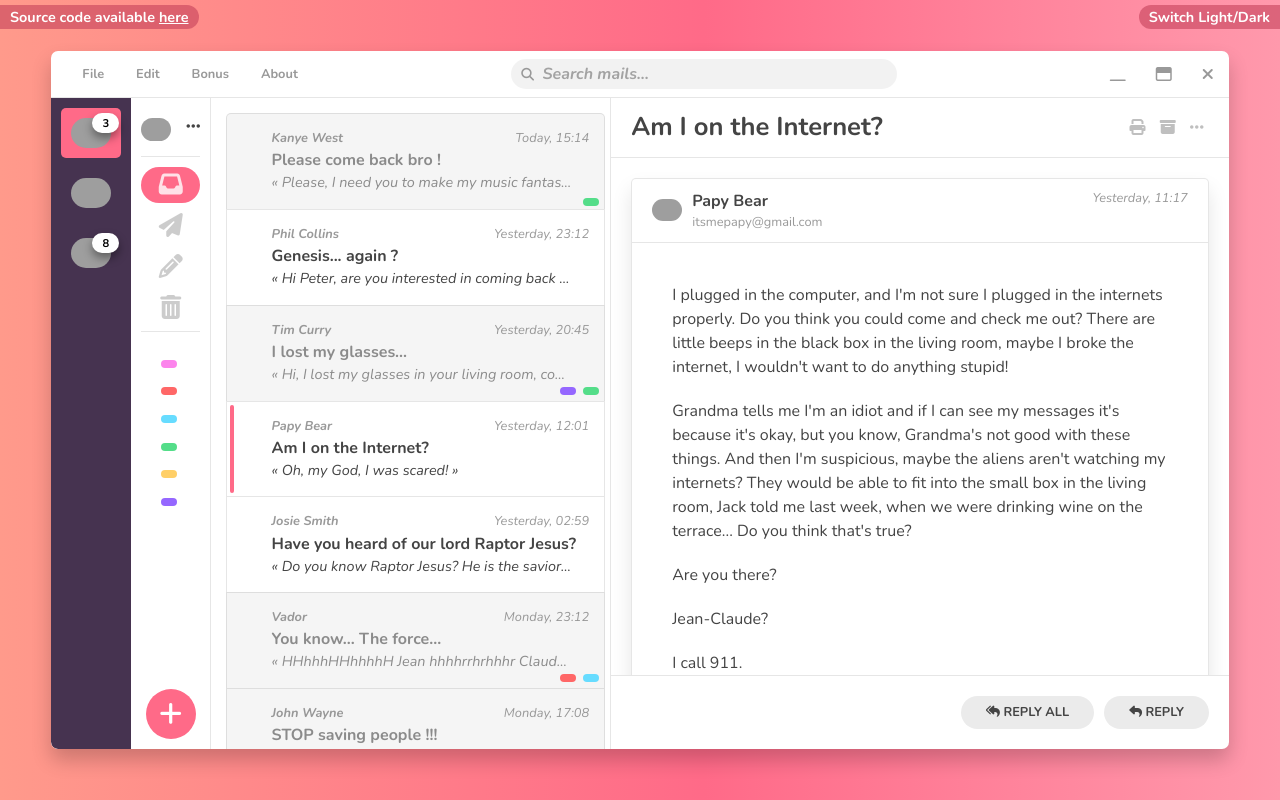
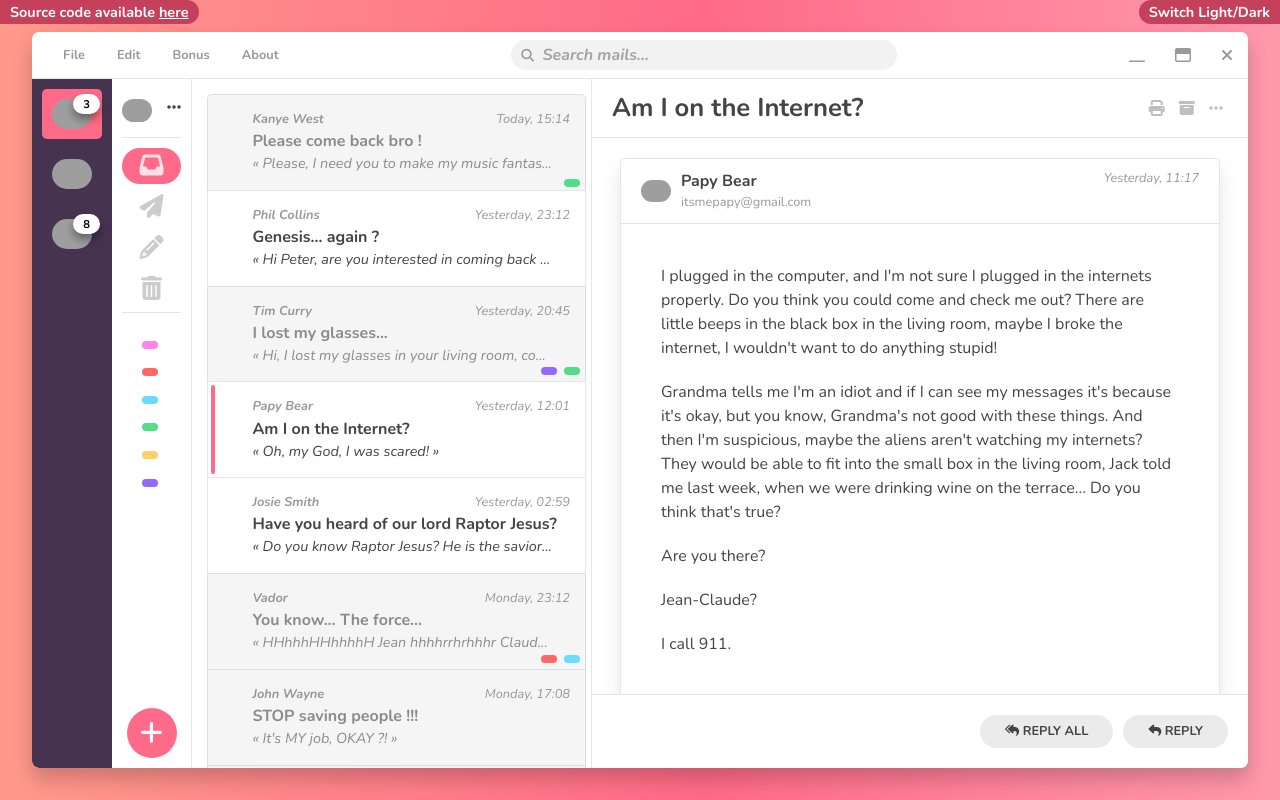
Before and after one commit to BeardedBear/pens, a website built with Parcel: page mail/index.html in a window 1280 px wide. Built offline with nearby package versions, Linux system fonts and the light colour scheme; grey boxes are pictures that could not be loaded.

Commit message:
Fix max-height for labels.

```diff
--- a/mail/style/blocks/_app.scss
+++ b/mail/style/blocks/_app.scss
@@ -73,7 +73,7 @@
   }
 
   &-info {
-    background: rgba(197, 65, 91, .6);
+    background: rgba(197, 65, 91, 1);
     border-radius: 0 50px 50px 0;
     color: var(--background-color);
     font-family: "Nunito", sans-serif;
@@ -82,7 +82,8 @@
     left: 0;
     padding: 5px 10px;
     position: absolute;
-    top: 5px;
+    top: 0;
+    z-index: 1;
 
     a {
       color: var(--background-color);
--- a/mail/style/blocks/_base.scss
+++ b/mail/style/blocks/_base.scss
@@ -2,7 +2,7 @@ body {
   background-image: linear-gradient(90deg, #ff9a8b 0%, $primary-color 55%, #ff99ac 100%);
   height: 100vh;
   overflow: hidden;
-  padding: 4vw;
+  padding: 2.5vw;
 }
 
 *,
--- a/mail/style/blocks/_menu.scss
+++ b/mail/style/blocks/_menu.scss
@@ -29,9 +29,9 @@
   &-tags {
     font-size: .9rem;
     font-weight: bold;
-    padding: 20px 0;
+    padding: 20px 0 0;
 
-    @media (max-height: 640px) {
+    @media (max-height: 740px) {
       display: none;
     }
 
```
Also changed, not shown: 1 other file.
